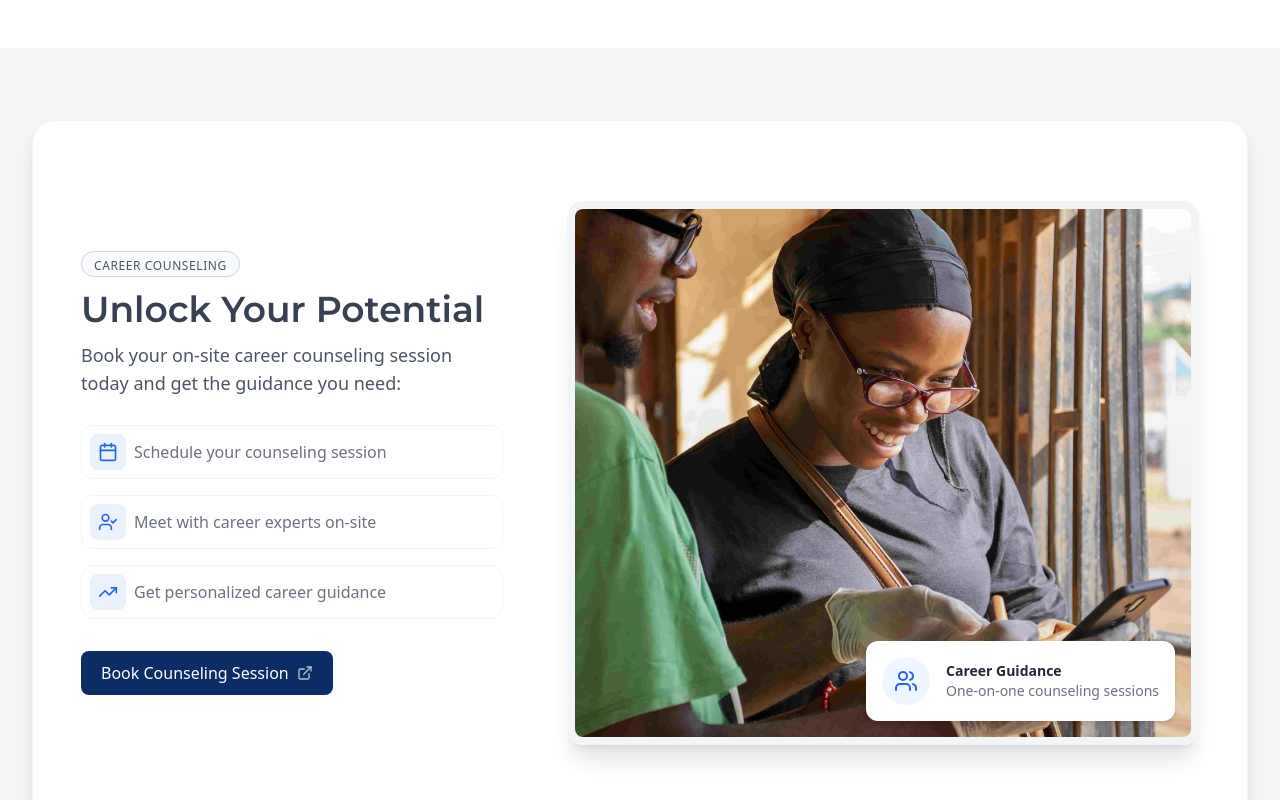
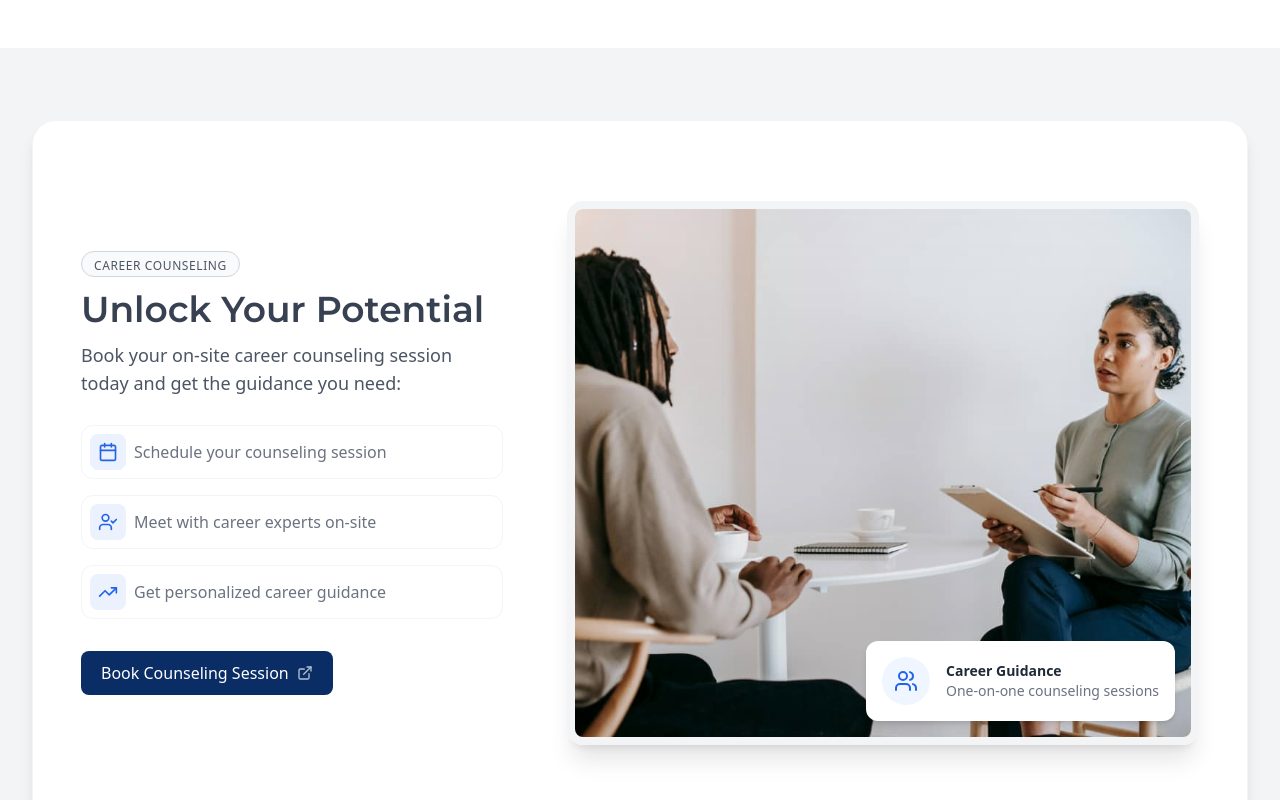
Before and after one commit to Chucks1093/enugu-job-center, a React (Vite) app: page / in a window 1280 px wide. Shown: the part 2000-2800 px from the top of the page. Built offline with nearby package versions, Linux system fonts and the light colour scheme.

Commit message:
added links

```diff
--- a/src/components/FeatureSection.tsx
+++ b/src/components/FeatureSection.tsx
@@ -16,6 +16,7 @@ import {
 	Calendar,
 	UserCheck,
 } from "lucide-react";
+
 import FeatureItem from "./common/FeatureItem";
 
 type FeatureCardProps = {
@@ -65,9 +66,9 @@ const FeatureCard: React.FC<FeatureCardProps> = (props) => {
 	};
 
 	return (
-		<section className='bg-white text-gray-900 py-8 sm:py-12 md:py-16 lg:py-20  rounded-2xl md:rounded-3xl my-8 md:my-12 lg:my-16 shadow-lg border border-gray-100 ms:w-[95%] md:w-[90%] mx-auto px-6  ms:px-12'>
+		<section className='bg-white text-gray-900 py-8 sm:py-12 md:py-16 lg:py-20  rounded-2xl md:rounded-3xl my-8 md:my-12 lg:my-16 shadow-lg border border-gray-100 ms:w-[95%] md:w-[90%] mx-auto px-6  ms:px-12 max-w-7xl'>
 			<motion.div
-				className='max-w-7xl mx-auto'
+				className='l mx-auto'
 				variants={containerVariants}
 				initial='hidden'
 				whileInView='visible'
@@ -209,9 +210,9 @@ const FeatureSection = () => {
 				title='Unlock Your Potential'
 				tag='CAREER COUNSELING'
 				description='Book your on-site career counseling session today and get the guidance you need:'
-				image='/images/compressed/image-2.jpg'
+				image='/images/compressed/image-8.jpg'
 				buttonText='Book Counseling Session'
-				buttonLink='https://qrco.de/CAREERCOUNSELINGCONSENTFORM'>
+				buttonLink='https://tinyurl.com/CAREERCOUNSELINGCONSENTFORM'>
 				<FeatureItem
 					icon={Users}
 					title='Career Guidance'
@@ -246,7 +247,7 @@ const FeatureSection = () => {
 				description='Submit your CV for job matching and find your perfect career opportunity:'
 				image='/images/compressed/image-5.jpg'
 				buttonText='Submit Your CV'
-				buttonLink='https://qrco.de/jobseekerprofileform'>
+				buttonLink='https://tinyurl.com/JOBSEEKERPROFILEFORM'>
 				<FeatureItem
 					icon={Briefcase}
 					title='CV Optimization'
--- a/src/components/Footer.tsx
+++ b/src/components/Footer.tsx
@@ -8,16 +8,19 @@ const Footer: React.FC = () => {
 			links: [
 				{
 					label: "LinkedIn",
-					url: "https://www.linkedin.com/company/enugu-state-sme-agency",
-				},
-				{ label: "Instagram", url: "https://instagram.com/enugusmeagency" },
-				{
-					label: "LinkedIn",
-					url: "https://www.linkedin.com/company/enugu-state-sme-agency",
+					url: "https://tr.ee/rPVpM7bsPu",
 				},
 				{
-					label: "Whatsapp",
-					url: "https://chat.whatsapp.com/BfR2fEkCFzsD4HiULT9fFt",
+					label: "Instagram",
+					url: "https://www.instagram.com/enugujobscenter?igsh=MXE1ODloc3dteWw5Ng==",
+				},
+				{
+					label: "Facebook",
+					url: "https://tr.ee/paBDZ9U7mR",
+				},
+				{
+					label: "TikTok",
+					url: "https://tr.ee/x8Ui84UaGd",
 				},
 			],
 		},
@@ -114,7 +117,7 @@ const Footer: React.FC = () => {
 					animate={{ opacity: 1 }}
 					transition={{ duration: 0.6, delay: 0.8 }}>
 					<div className='flex flex-col md:flex-row justify-between items-center text-sm text-gray-300'>
-						<p>&copy; 2024 Onboard. </p>
+						<p>&copy; {new Date().getFullYear()} Onboard. </p>
 						<div className='flex space-x-6 mt-4 md:mt-0'>
 							All rights reserved.
 						</div>
--- a/src/components/Hero.tsx
+++ b/src/components/Hero.tsx
@@ -31,7 +31,7 @@ function Hero() {
 
 	return (
 		<section
-			className='md:pt-0 pt-[12vh] relative .bg-[#fff5c238]'
+			className='md:pt-0 pt-[12vh] relative .bg-[#fff5c238] '
 			id='hero'>
 			<img
 				src='https://framerusercontent.com/images/5RlXjISAoh2vfp5MeLPNxQZkTE.svg'
```
Also changed, not shown: public/images/compressed/image-8.jpg (added).
